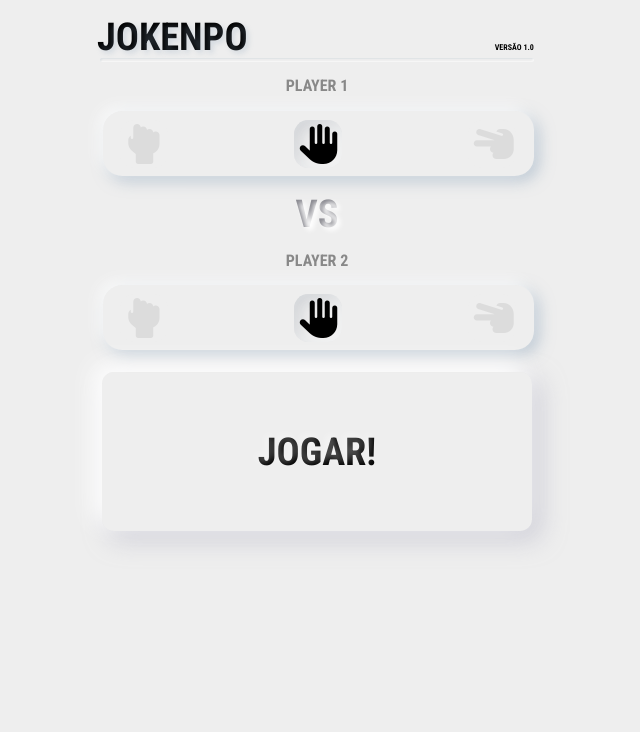
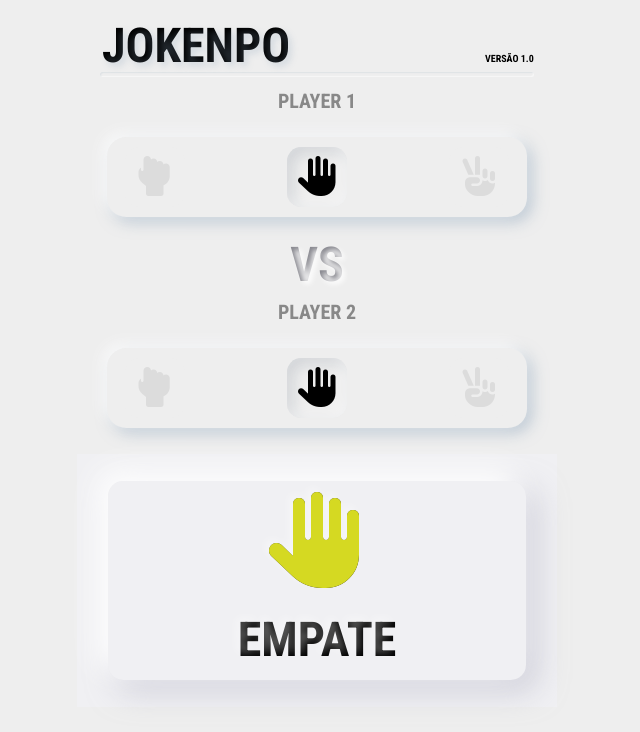
Before and after one commit to cecilialourenco/Jokenpo, a plain HTML site: page index.html in a window 1280 px wide. Both pictures are taken after a click on the button "JOGAR!". Shown: the whole page, without its empty margins (323-963 px from the left). Drawn offline with Linux system fonts and the light colour scheme.

Commit message:
exibir resultado da jogada

```diff
--- a/index.html
+++ b/index.html
@@ -30,16 +30,16 @@
 			<main>
 				<h2>Player 1</h2>
         <div class="play-options player1">
-          <button>
-            <i class="fas fa-hand-rock fa-3x"></i>
+          <button name="rock">
+            <i class="fas fa-hand-rock fa-2x"></i>
           </button>
 
-          <button class="selected">
-            <i class="fas fa-hand-paper fa-3x"></i></i>
+          <button class="selected" name="paper">
+            <i class="fas fa-hand-paper fa-2x"></i></i>
           </button>
 
-          <button>
-            <i class="fas fa-hand-scissors fa-3x"></i>
+          <button name="scissors">
+            <i class="fas fa-hand-peace fa-2x"></i>
           </button>
         </div>
 
@@ -47,20 +47,70 @@
 
         <h2>Player 2</h2>
         <div class="play-options player2">
-          <button>
-            <i class="fas fa-hand-rock fa-3x"></i>
+          <button name="rock">
+            <i class="fas fa-hand-rock fa-2x"></i>
           </button>
 
-          <button class="selected">
-            <i class="fas fa-hand-paper fa-3x"></i></i>
+          <button class="selected" name="paper">
+            <i class="fas fa-hand-paper fa-2x"></i></i>
           </button>
 
-          <button>
-            <i class="fas fa-hand-scissors fa-3x"></i>
+          <button name="scissors">
+            <i class="fas fa-hand-peace fa-2x"></i>
           </button>
         </div>
 
-        <button class="play-button">Jogar!</button>
+        <div class="play-boxes">
+          <div class="bottom-box-background">
+            <button class="bottom-box" onclick="play()" id="play-button">Jogar!</button>
+          </div>
+
+          <div class="bottom-box-background">
+            <button class="bottom-box hidden" id="play-transition">
+              <div class="carousel">
+                <ul>
+                  <li><i class="fas fa-hand-rock fa-2x"></i></li>
+                  <li><i class="fas fa-hand-paper fa-2x"></i></li>
+                  <li><i class="fas fa-hand-peace fa-2x"></i></li>
+                  <li><i class="fas fa-hand-rock fa-2x"></i></li>
+                </ul>
+              </div>
+
+              <div class="verticalLine"></div>
+
+              <div class="carousel">
+                <ul>
+                  <li><i class="fas fa-hand-rock fa-2x"></i></li>
+                  <li><i class="fas fa-hand-paper fa-2x"></i></li>
+                  <li><i class="fas fa-hand-peace fa-2x"></i></li>
+                  <li><i class="fas fa-hand-rock fa-2x"></i></li>
+                </ul>
+              </div>
+            </button>
+          </div>
+
+          <div class="bottom-box-background">
+            <button class="bottom-box hidden" id="play-results">
+              <div id="choice-player1">
+
+              </div>
+
+              <div class="verticalLine"></div>
+
+              <div id="choice-player2">
+
+              </div>
+            </button>
+          </div>
+
+          <div class="bottom-box-background">
+            <button class="bottom-box hidden" id="winner-announcement">
+              <div id="choice-winner"></div>
+
+              <p></p>
+            </button>
+          </div>
+        </div>
 			</main>
 
 		</div>
--- a/jokenpo.css
+++ b/jokenpo.css
@@ -1,27 +1,27 @@
 body {
   background: #EEEEEE;
-  font-size: 20px;
+  font-size: 1.25rem;
 }
 
 .container {
   position: relative;
   margin: 0 auto;
-  max-width: 30rem;
+  max-width: 480px;
 }
 
-h1, h2, span, .play-button, #vs {
+h1, h2, span, .bottom-box, #vs {
   font-family: 'Roboto Condensed', sans-serif;
   text-transform: uppercase;
   font-weight: bold;
 }
 
 h1 {
-  font-size: 2.4rem;
-  line-height: 2.6rem;
-  width: 9.8rem;
-  margin-top: 1rem;
-  margin-left: 1.25rem;
-  text-shadow: 0.1795rem 0.1795rem 0.2995rem rgba(136, 160, 183, 0.25);
+  font-size: 48px;
+  line-height: 52px;
+  width: 196px;
+  margin-top: 20px;
+  margin-left: 25px;
+  text-shadow: 3.5904px 3.5904px 5.9904px rgba(136, 160, 183, 0.25);
   background-color: #000000;
   color: transparent;
   -webkit-background-clip: text;
@@ -30,10 +30,10 @@ h1 {
 }
 
 h2 {
-  font-size: 1rem;
-  line-height: 1.172rem;
+  font-size: 20px;
+  line-height: 18.752px;
   color: #888888;
-  margin: 0.95rem auto;
+  margin: 15.2px auto;
   text-align: center;
 }
 
@@ -44,83 +44,176 @@ header {
 }
 
 span {
-  font-size: 0.5rem;
-  line-height: 0.6rem;
+  font-size: 0.625rem;
+  line-height: 9.6px;
   vertical-align: text-bottom;
-  margin-right: 1.45rem;
+  margin-right: 23.2px;
 }
 
 hr {
-  margin: 0 1.45rem 0 1.45rem;
-  height: 0.25rem;
+  margin: 0 23.2px 0 23.2px;
+  height: 5px;
   background-color: #EEEEEE;
-  box-shadow: inset -0.0701rem -0.0701rem 0.0701rem rgba(255, 255, 255, 0.55), inset 0.0701rem 0.0701rem 0.0701rem rgba(136, 160, 183, 0.15);
-  border-radius: 1.4015rem;
+  box-shadow: inset -1.1216px -1.1216px 1.1216px rgba(255, 255, 255, 0.55), inset 1.1216px 1.1216px 1.1216px rgba(136, 160, 183, 0.15);
+  border-radius: 22.424px;
   border: none;
 }
 
 .play-options {
   display: flex;
   background: #EEEEEE;
-  box-shadow: -0.2995rem -0.2995rem 0.8984rem rgba(255, 255, 255, 0.75), 0.2995rem 0.2995rem 0.8984rem rgba(136, 160, 183, 0.5);
-  border-radius: 1.1979rem;
-  margin: 0 1.45rem 0 1.6rem;
+  box-shadow: -4.792px -4.792px 14.3744px rgba(255, 255, 255, 0.75), 4.792px 4.792px 14.3744px rgba(136, 160, 183, 0.5);
+  border-radius: 19.1664px;
+  margin: 1.625rem 1.875rem;
   justify-content: space-between;
-  padding: 0.55rem 1.1rem 0.5rem;
+  padding: 0.625rem 1.125rem 0.625rem 1.125rem;
 }
 
 .play-options button {
-  height: 3rem;
-  width: 3rem;
-  box-sizing: border-box;
+  height: 3.75rem;
+  width: 3.75rem;
   display: flex;
   align-items: center;
   vertical-align: middle;
-  padding: 0.35rem;
-  border-radius: 0.8984rem;
+  padding: 0.4375rem 0.6875rem 0.5rem 0.6875rem;
+  border-radius: 14.3744px;
   border: none;
   background: #EEEEEE;
   color: #dcdcdc;
+  font-size: 20px;
 }
 
 .play-options .selected {
-  border-radius: 0.8984rem;
+  border-radius: 14.3744px;
   background: #EEEEEE;
-  box-shadow: inset -0.2995rem -0.2995rem 0.8984rem rgba(255, 255, 255, 0.50), inset 0.2995rem 0.2995rem 0.8984rem rgba(11, 35, 58, 0.15);
+  box-shadow: inset -4.792px -4.792px 14.3744px rgba(255, 255, 255, 0.50), inset 4.792px 4.792px 14.3744px rgba(11, 35, 58, 0.15);
   color:#000000;
+  transition: transform 1ms;
 }
 
-.play-button {
-  width: calc(100% - 3rem);
-  display: block;
-  font-size: 2.4rem;
-  line-height: 10.056rem;
-  height: 10.056rem;
+.play-options button:hover,
+.play-options button:focus {
+  background: #EEEEEE;
+  box-shadow: inset -4.792px -4.792px 14.3744px rgba(255, 255, 255, 0.50), inset 4.792px 4.792px 14.3744px rgba(11, 35, 58, 0.15);
+  transition: transform 1ms;
+}
+
+.bottom-box {
+  width: calc(100% - 3.75rem);
+  font-size: 3rem;
+  height: 12.57rem;
   text-align: center;
-  background: #F0F0F3;
-  box-shadow: -0.5rem -0.5rem 1.5rem #FFFFFF, 0.5rem 0.5rem 1.5rem rgba(174, 174, 192, 0.5);
-  border-radius: 0.8rem;
+  box-shadow: -0.625rem -0.625rem 1.875rem #FFFFFF, 0.625rem 0.625rem 1.875rem rgba(174, 174, 192, 0.5);
+  border-radius: 1rem;
   border: none;
   box-sizing: border-box;
-  margin: 1.3rem 1.5rem;
+  margin: 1.625rem 1.875rem;
   background-color: #000000;
   color: transparent;
-  text-shadow: -0.2rem -0.2rem 0.45rem rgba(255, 255, 255, 0.4);
+  text-shadow: -0.25rem -0.25rem 0.5625rem rgba(255, 255, 255, 0.4);
+  -webkit-background-clip: text;
+  -moz-background-clip: text;
+  background-clip: text;
+  transition: transform 1ms;
+  transform: translateX(0) scale(1);
+  display: flex;
+  justify-content: space-around;
+  vertical-align: middle;
+  align-items: center;
+}
+
+.bottom-box:active {
+  background: #EEEEEE;
+  box-shadow: inset -4.792px -4.792px 14.3744px rgba(255, 255, 255, 0.50), inset 4.792px 4.792px 14.3744px rgba(11, 35, 58, 0.15);
+  color:#000000;
+  /* transition: transform 1ms;
+  transform: translateX(10px) scale(1); */
+}
+
+#play-transition {
+  display: flex;
+  justify-content: space-around;
+  vertical-align: middle;
+  align-items: center;
+  line-height: 12.5rem;
+  padding: 0 40px;
+  background-color: #C4C4C4;
+  text-shadow: none;
+  z-index: -50;
+}
+
+.carousel {
+  overflow: hidden;
+  height: 100%;
+}
+
+.carousel ul {
+  list-style: none;
+  animation: scroll-up 0.8s linear infinite;
+  color: #C4C4C4;
+}
+
+@keyframes scroll-up {
+  100% {
+    transform: translateY(-76%);
+  }
+}
+
+@-webkit-keyframes scroll-up {
+  100% {
+    transform: translateY(-76%);
+  }
+}
+
+.bottom-box .verticalLine {
+  height: 180px;
+  margin: 0 23.2px 0 23.2px;
+  width: 5px;
+  background-color: #EEEEEE;
+  box-shadow: inset -1.1216px -1.1216px 1.1216px rgba(255, 255, 255, 0.55), inset 1.1216px 1.1216px 1.1216px rgba(136, 160, 183, 0.15);
+  border-radius: 22.424px;
+  border: none;
+}
+
+.bottom-box-background {
+  background: #F0F0F3;
+  position: absolute;
+  top: 0;
+  width: 100%;
+}
+
+.hidden {
+  display: none !important;
+}
+
+.play-boxes {
+  position: relative;
+}
+
+
+#vs {
+  font-size: 48px;
+  font-style: bold;
+  line-height: 44.8px;
+  vertical-align: top;
+  text-align: center;
+  margin-top: 16px;
+  background-color: #88888F;
+  color: transparent;
+  text-shadow: 3.2px 3.2px 5.6px rgba(255, 255, 255, 0.80);
   -webkit-background-clip: text;
   -moz-background-clip: text;
   background-clip: text;
 }
 
-#vs {
-  font-size: 2.4rem;
-  line-height: 2.8rem;
-  vertical-align: top;
-  text-align: center;
-  margin-top: 1rem;
-  background-color: #88888F;
-  color: transparent;
-  text-shadow: 0.2rem 0.2rem 0.35rem rgba(255, 255, 255, 1);
-  -webkit-background-clip: text;
-  -moz-background-clip: text;
-  background-clip: text;
+#winner-announcement {
+  flex-direction: column;
 }
+
+.win {
+  color: #54BA70;
+}
+
+.draw {
+  color: #D5D922;
+}
--- a/jokenpo.js
+++ b/jokenpo.js
@@ -1,4 +1,11 @@
 const options = document.querySelectorAll(".play-options button");
+const playButton = document.getElementById("play-button");
+const playTransition = document.getElementById("play-transition");
+const playResults = document.getElementById("play-results");
+const choicePlayer1 = document.getElementById("choice-player1");
+const choicePlayer2 = document.getElementById("choice-player2");
+const choiceWinner = document.getElementById("choice-winner");
+const winnerAnnouncement = document.getElementById("winner-announcement");
 
 for (let o of options) {
   o.addEventListener("click", select);
@@ -36,5 +43,50 @@ function winner (optionPlayer1, optionPlayer2) {
       return 2;
     }
 }
-//   }
-// }
+
+function play () {
+  const optionPlayer1 = document.querySelector(".play-options.player1 .selected");
+  const optionPlayer2 = document.querySelector(".play-options.player2 .selected");
+  playTransition.classList.remove("hidden");
+  playButton.classList.add("hidden");
+  results(optionPlayer1, optionPlayer2);
+  setTimeout(() => {
+    playTransition.classList.add("hidden");
+    playResults.classList.remove("hidden");
+  }, 1000);
+
+  setTimeout(() => {
+    playResults.classList.add("hidden");
+    winnerAnnouncement.classList.remove("hidden");
+  }, 2000);
+
+  setTimeout(() => {
+    winnerAnnouncement.classList.add("hidden");
+    playButton.classList.remove("hidden");
+  }, 4000);
+}
+
+function results (optionPlayer1, optionPlayer2) {
+  choicePlayer1.innerHTML = "";
+  choicePlayer1.appendChild(optionPlayer1.children[0].cloneNode(true));
+  choicePlayer2.innerHTML = "";
+  choicePlayer2.appendChild(optionPlayer2.children[0].cloneNode(true));
+  const playerWinner = winner(optionPlayer1.name, optionPlayer2.name);
+  const message = document.querySelector("#winner-announcement p");
+  if (playerWinner === 1) {
+    choiceWinner.innerHTML = "";
+    choiceWinner.appendChild(optionPlayer1.children[0].cloneNode(true));
+    message.textContent = "Player 1 venceu";
+    choiceWinner.className = "win";
+  } else if (playerWinner === 2) {
+    choiceWinner.innerHTML = "";
+    choiceWinner.appendChild(optionPlayer2.children[0].cloneNode(true));
+    message.textContent = "Player 2 venceu";
+    choiceWinner.className = "win";
+  } else {
+    choiceWinner.innerHTML = "";
+    choiceWinner.appendChild(optionPlayer1.children[0].cloneNode(true));
+    message.textContent = "Empate"
+    choiceWinner.className = "draw";
+  }
+}
```
